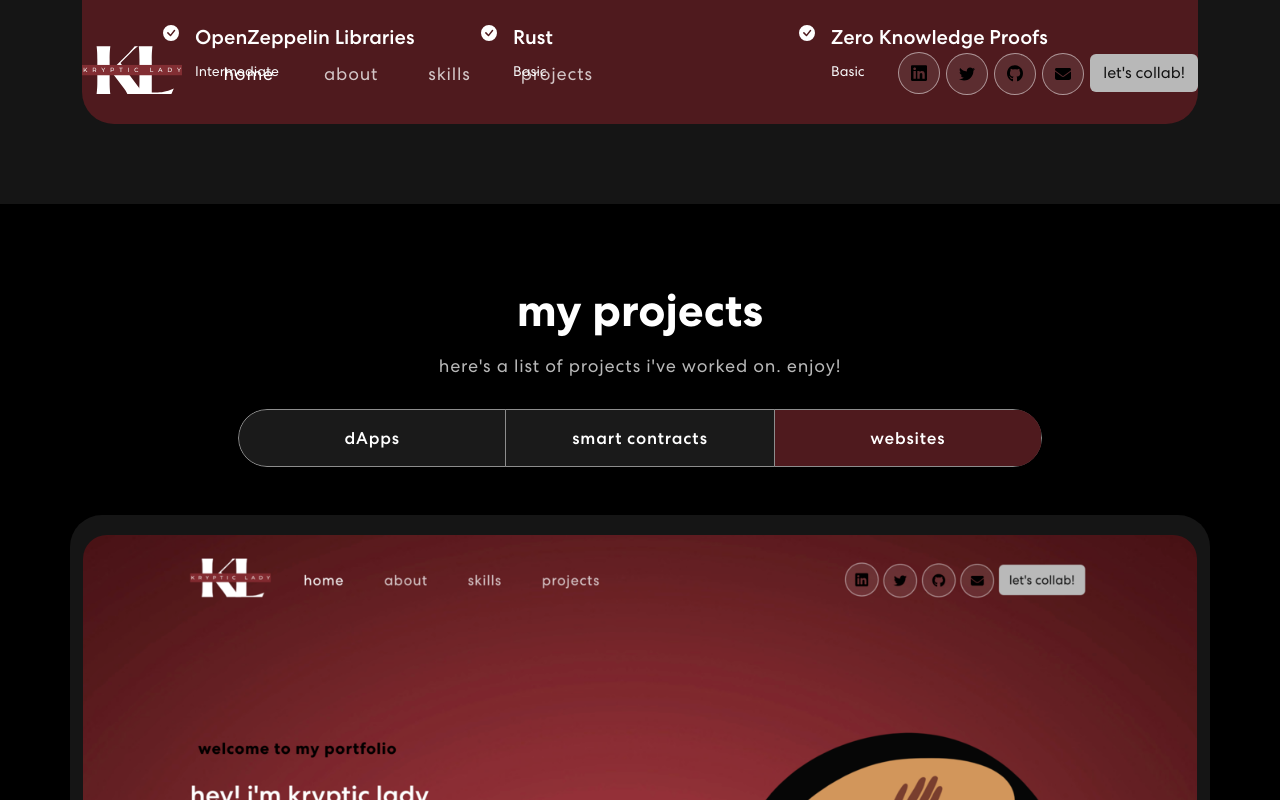
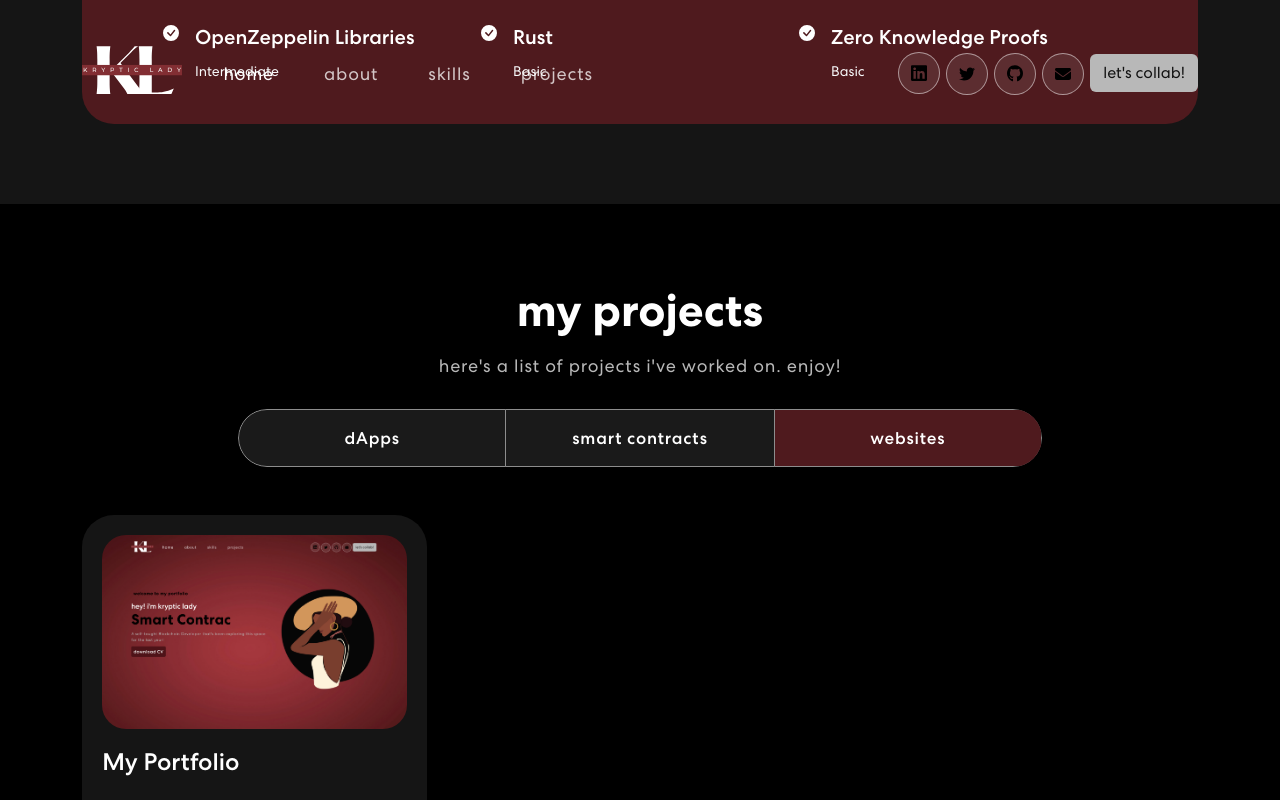
Before and after one commit to aidnii/aidnii-port, a React (Create React App) app: page / in a window 1280 px wide. Both pictures are taken after a click on the tab "websites". Shown: the part 1868-2668 px from the top of the page. Built offline with nearby package versions, Linux system fonts and the light colour scheme.

Commit message:
updated project's section

```diff
--- a/src/components/Projects.js
+++ b/src/components/Projects.js
@@ -120,7 +120,9 @@ export const Projects = () => {
                     </Tab.Pane>
                     <Tab.Pane eventKey="third">
                     <Row>
-                      <article className="portfolio__item">
+
+                        <div className="container portfolio__container">
+                          <article className="portfolio__item">
                             <div className="portfolio__item-image">
                               <img src={projImg3} alt=""></img>
                             </div>
@@ -130,7 +132,11 @@ export const Projects = () => {
                               <a href="https://krypticlady.netlify.app/" className='btn btn-primary'>Demo</a>
                             </div>
                           </article>
+
+
+                        </div>
                       </Row>
+
                     </Tab.Pane>
                   </Tab.Content>
                 </Tab.Container>
```
